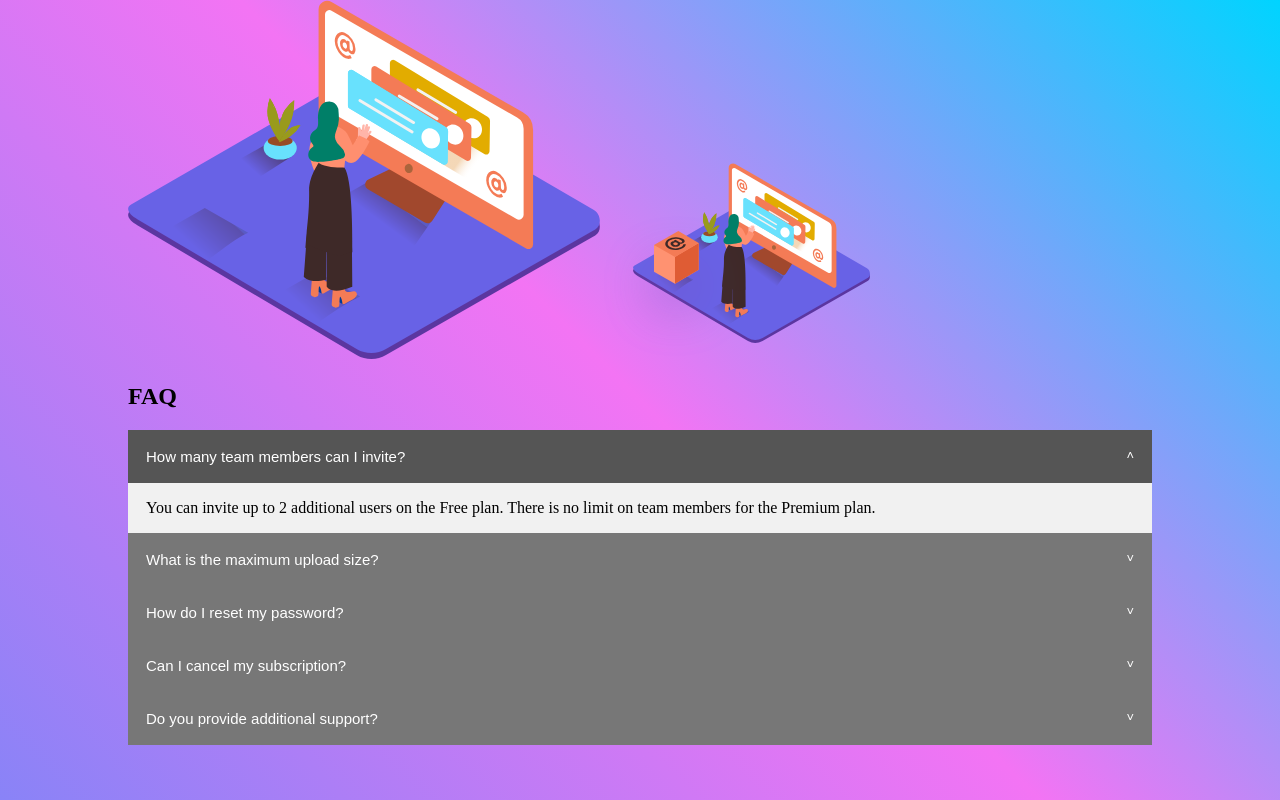
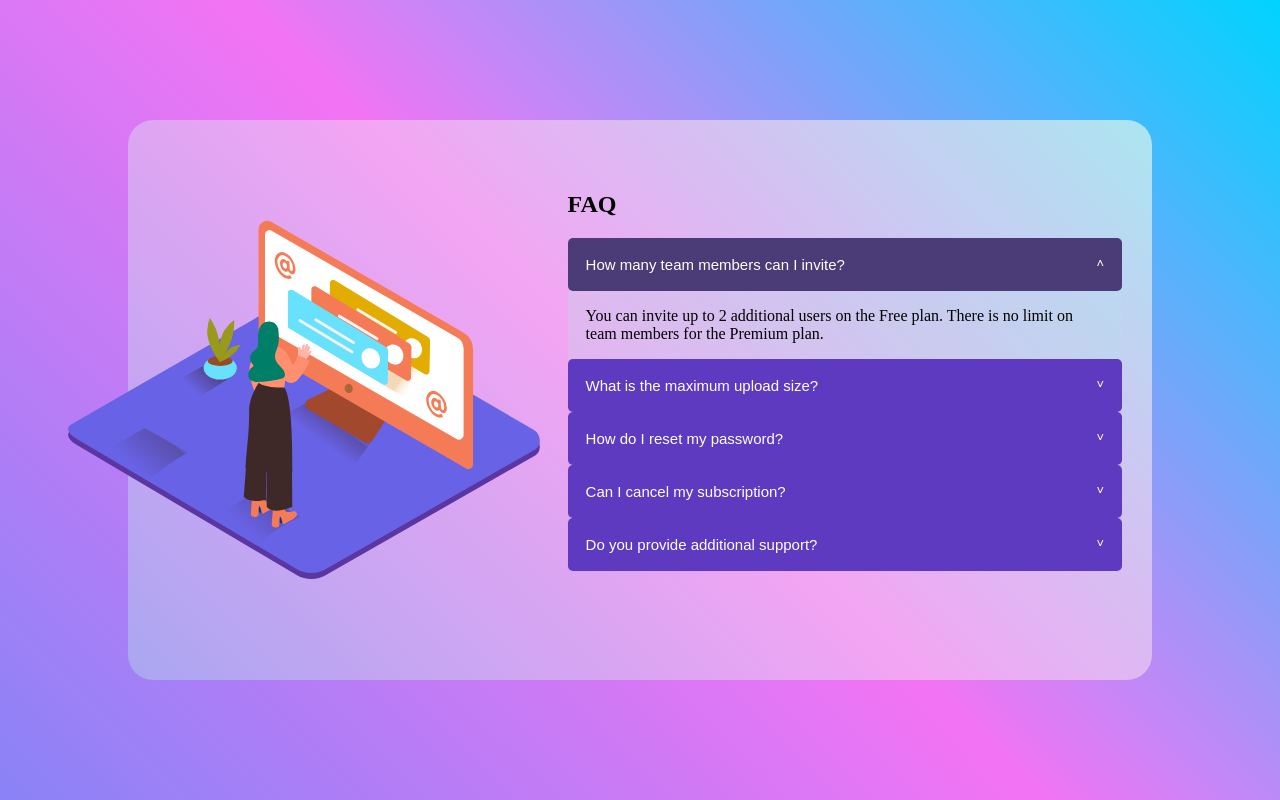
Before and after one commit to tylertechtyler/mentor-projects, a plain HTML site: page faq-accordion-card-main/index.html in a window 1280 px wide. Both pictures are taken after a click on the button "How many team members can I invite?". Drawn offline with Linux system fonts and the light colour scheme.

Commit message:
figured out how to get collapsibles to only show one at a time, worked on positioning and layout and tweaked colors a little.

```diff
--- a/faq-accordion-card-main/index.html
+++ b/faq-accordion-card-main/index.html
@@ -29,7 +29,7 @@
   <picture class="woman-photo">
     <!--make sure to use media queries here to differentiate the images-->
     <img src="/images/illustration-woman-online-desktop.svg" class="image1"/>
-    <img src="/images/illustration-woman-online-mobile.svg" class="image2"/>
+    <!--<img src="/images/illustration-woman-online-mobile.svg" class="image2"/>-->
   </picture>
 </div>
 </div>
@@ -70,12 +70,18 @@
   for (i = 0; i < coll.length; i++) {
     coll[i].addEventListener("click", function() {
       this.classList.toggle("active");
-      var content = this.nextElementSibling;
-      if (content.style.maxHeight){
-        content.style.maxHeight = null;
-      } else {
-        content.style.maxHeight = content.scrollHeight + "px";
-      }
+
+      var contents = document.querySelectorAll('div.content')
+    contents.forEach((content) => {
+    	content.style.display = "none"
+    })
+
+    var content = this.nextElementSibling;
+    if (content.style.display === "block") {
+      content.style.display = "none";
+    } else {
+      content.style.display = "block";
+    }
     });
   }
   </script>
--- a/faq-accordion-card-main/style.css
+++ b/faq-accordion-card-main/style.css
@@ -12,11 +12,32 @@ body {
 .wrapper {
   max-width: 80%;
   margin: auto;
+  background: linear-gradient(45deg, rgb(170, 166, 241),rgb(243, 165, 243),rgb(171, 230, 241) 100%);
+  display: flex;
+  position: relative;
+  height: 70%;
+  top: 50%;
+  transform: translateY(-50%);
+  border-radius: 25px;
+}
+.media {
+  width: 40%;
+  margin-left: -60px;
+  margin-right: 60px;
+  padding-top: 100px;
+}
+.questions {
+  flex-grow: 1;
+  padding-left: 30px;
+  padding-right: 30px;
+  margin-top: 5%;
+  height: 90%;
+  overflow: hidden;
 }
 
   /*this is for the collapsible buttons */
   .collapsible {
-    background-color: #777;
+    background-color: rgb(94, 58, 192);
     color: white;
     cursor: pointer;
     padding: 18px;
@@ -25,18 +46,19 @@ body {
     text-align: left;
     outline: none;
     font-size: 15px;
+    border-radius: 5px;
   }
 
   .active, .collapsible:hover {
-    background-color: #555;
+    background-color: rgb(75, 60, 119);
   }
 
   .content {
     padding: 0 18px;
-    max-height: 0;
+    display: none;
     overflow: hidden;
-    transition: max-height 0.2s ease-out;
-    background-color: #f1f1f1;
+    background-color: rgba(183, 223, 231, 0.3);
+
   }
   .collapsible:after {
     content: '\02c5'; /* Unicode character for "plus" sign (+) */
```
